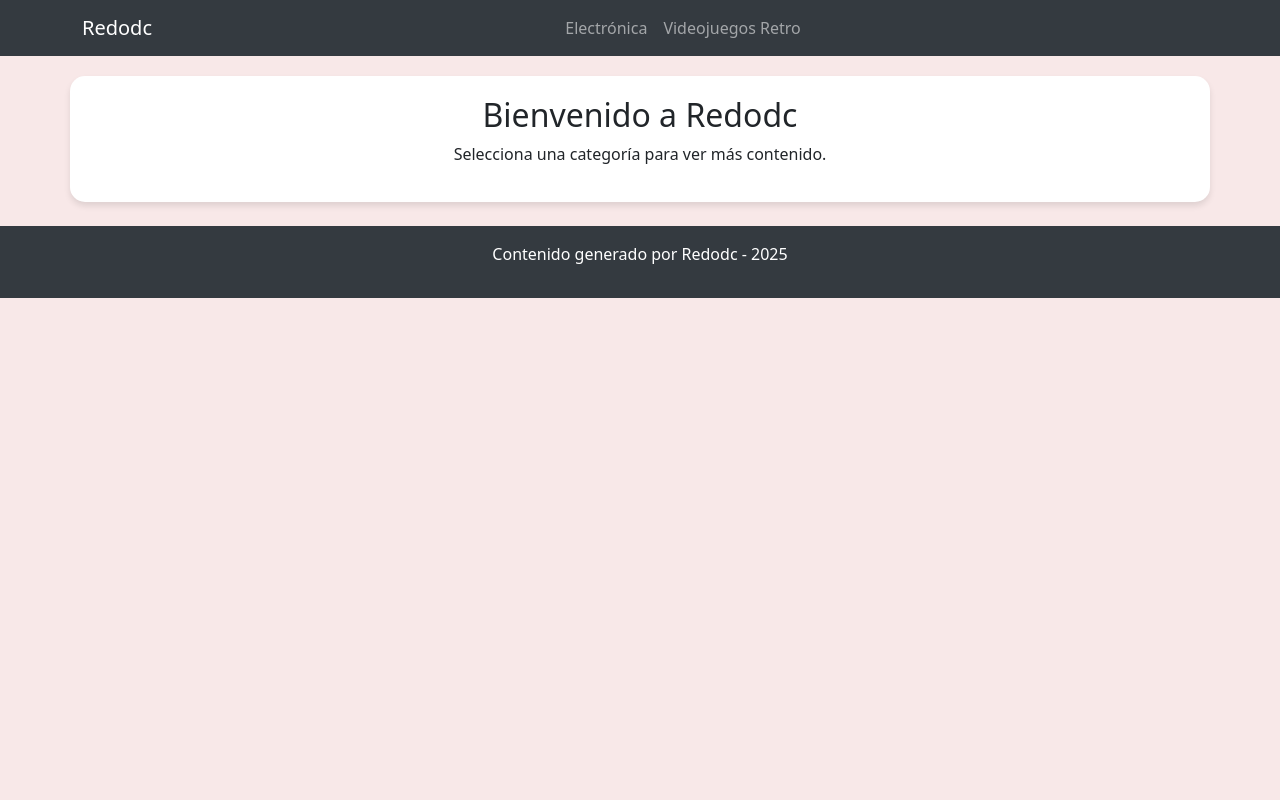
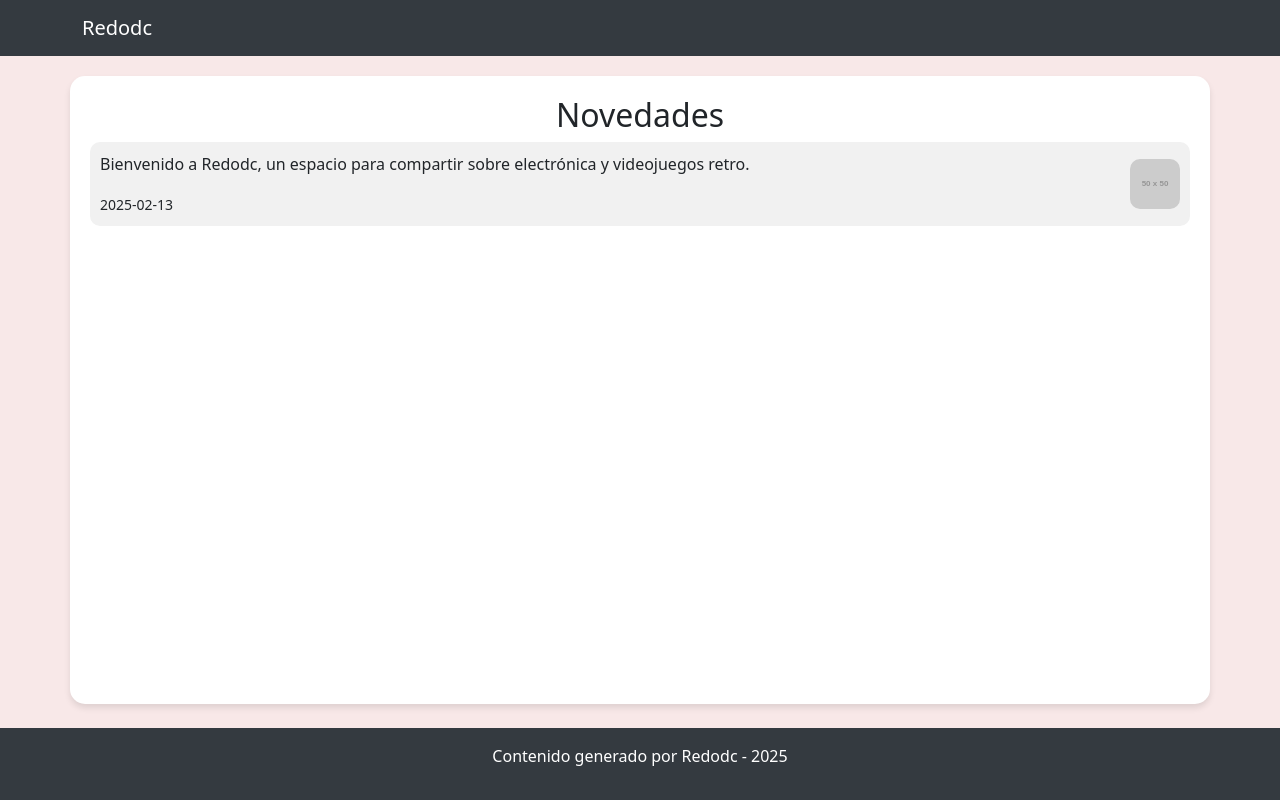
Before and after one commit to redodc/redodc.github.io, a plain HTML site: page index.html in a window 1280 px wide. Drawn offline with nearby package versions, Linux system fonts and the light colour scheme; placeholder pictures from the web are drawn by us.

Commit message:
Update index.html

```diff
--- a/index.html
+++ b/index.html
@@ -3,12 +3,15 @@
 <head>
     <meta charset="UTF-8">
     <meta name="viewport" content="width=device-width, initial-scale=1.0">
-    <title>Redodc - Renderización Dinámica</title>
+    <title>Redodc - Electronica y ocio</title>
     <link href="https://cdn.jsdelivr.net/npm/bootstrap@5.3.0/dist/css/bootstrap.min.css" rel="stylesheet">
     <style>
         body {
             background-color: #f8e8e8;
             text-align: center;
+            display: flex;
+            flex-direction: column;
+            min-height: 100vh;
         }
         .navbar, .footer {
             background-color: #343a40;
@@ -20,11 +23,38 @@
             padding: 20px;
             box-shadow: 0px 4px 6px rgba(0, 0, 0, 0.1);
             margin-top: 20px;
+            flex-grow: 1;
         }
         .card img {
             max-height: 200px;
             object-fit: cover;
             border-radius: 10px;
+        }
+        .footer {
+            position: relative;
+            bottom: 0;
+            width: 100%;
+            text-align: center;
+        }
+        .home-item {
+            display: flex;
+            align-items: center;
+            justify-content: space-between;
+            background: #f1f1f1;
+            padding: 10px;
+            border-radius: 10px;
+            margin-bottom: 10px;
+        }
+        .home-item img {
+            width: 50px;
+            height: 50px;
+            object-fit: cover;
+            border-radius: 10px;
+        }
+        .home-text {
+            flex-grow: 1;
+            text-align: left;
+            padding-right: 10px;
         }
     </style>
 </head>
@@ -33,7 +63,7 @@
     <!-- Navbar -->
     <nav class="navbar navbar-expand-lg navbar-dark">
         <div class="container">
-            <a class="navbar-brand" href="#" onclick="renderizarInicio()">Redodc</a>
+            <a class="navbar-brand" href="#" onclick="renderizarHome()">Redodc</a>
             <button class="navbar-toggler" type="button" data-bs-toggle="collapse" data-bs-target="#navbarNav">
                 <span class="navbar-toggler-icon"></span>
             </button>
@@ -44,10 +74,7 @@
     </nav>
 
     <!-- Contenido -->
-    <div class="container content-container" id="contenido">
-        <h2>Bienvenido a Redodc</h2>
-        <p>Selecciona una categoría para ver más contenido.</p>
-    </div>
+    <div class="container content-container" id="contenido"></div>
 
     <!-- Footer -->
     <footer class="footer py-3 mt-4">
@@ -57,76 +84,29 @@
     <script>
         document.getElementById("footer-text").innerText += " - " + new Date().getFullYear();
 
-        const categorias = [
-            {
-                nombre: "Electrónica",
-                subcategorias: [
-                    { nombre: "Electrónica Analógica", descripcion: "Circuitos clásicos con resistencias y capacitores.", imagen: "analogica.png" },
-                    { nombre: "Electrónica de Control", descripcion: "Automatización y control industrial.", imagen: "control.png" },
-                    { nombre: "Electrónica de Potencia", descripcion: "Sistemas de alta potencia y conversión de energía.", imagen: "potencia.png" }
-                ]
-            },
-            {
-                nombre: "Videojuegos Retro",
-                subcategorias: [
-                    { nombre: "Consolas Clásicas", descripcion: "Historia de las consolas de antaño.", imagen: "consolas.png" },
-                    { nombre: "Arcades", descripcion: "Las legendarias máquinas recreativas.", imagen: "arcades.png" },
-                    { nombre: "Homebrew", descripcion: "Desarrollo de juegos por la comunidad.", imagen: "homebrew.png" }
-                ]
-            }
+        const contenidoHome = [
+            { fecha: "2025-02-13", texto: "Bienvenido a Redodc, un espacio para compartir sobre electrónica y videojuegos retro.", imagen: "https://via.placeholder.com/50" }
         ];
 
-        function renderizarMenu() {
-            const menu = document.getElementById("menuCategorias");
-            menu.innerHTML = "";
-            categorias.forEach((categoria, index) => {
-                let li = document.createElement("li");
-                li.classList.add("nav-item");
-
-                let a = document.createElement("a");
-                a.classList.add("nav-link");
-                a.href = "#";
-                a.textContent = categoria.nombre;
-                a.dataset.index = index;
-                a.addEventListener("click", (event) => {
-                    event.preventDefault();
-                    renderizarSubcategorias(event.target.dataset.index);
-                });
-
-                li.appendChild(a);
-                menu.appendChild(li);
-            });
-        }
-
-        function renderizarSubcategorias(index) {
+        function renderizarHome() {
             const contenido = document.getElementById("contenido");
-            const categoria = categorias[index];
-            let html = `<h2>${categoria.nombre}</h2><div class='row mt-4'>`;
-            categoria.subcategorias.forEach(sub => {
+            let html = `<h2>Novedades</h2>`;
+            contenidoHome.sort((a, b) => new Date(b.fecha) - new Date(a.fecha));
+            contenidoHome.forEach(entry => {
                 html += `
-                    <div class='col-md-4'>
-                        <div class='card shadow-sm mb-4'>
-                            <img src='${sub.imagen}' class='card-img-top' alt='${sub.nombre}'>
-                            <div class='card-body'>
-                                <h5 class='card-title'>${sub.nombre}</h5>
-                                <p class='card-text'>${sub.descripcion}</p>
-                            </div>
+                    <div class='home-item'>
+                        <div class='home-text'>
+                            <p>${entry.texto}</p>
+                            <small>${entry.fecha}</small>
                         </div>
+                        <img src='${entry.imagen}' alt='Imagen'>
                     </div>
                 `;
             });
-            html += `</div>`;
             contenido.innerHTML = html;
         }
 
-        function renderizarInicio() {
-            document.getElementById("contenido").innerHTML = `
-                <h2>Bienvenido a Redodc</h2>
-                <p>Selecciona una categoría para ver más contenido.</p>
-            `;
-        }
-
-        renderizarMenu();
+        renderizarHome();
     </script>
     <script src="https://cdn.jsdelivr.net/npm/bootstrap@5.3.0/dist/js/bootstrap.bundle.min.js"></script>
 </body>
```
